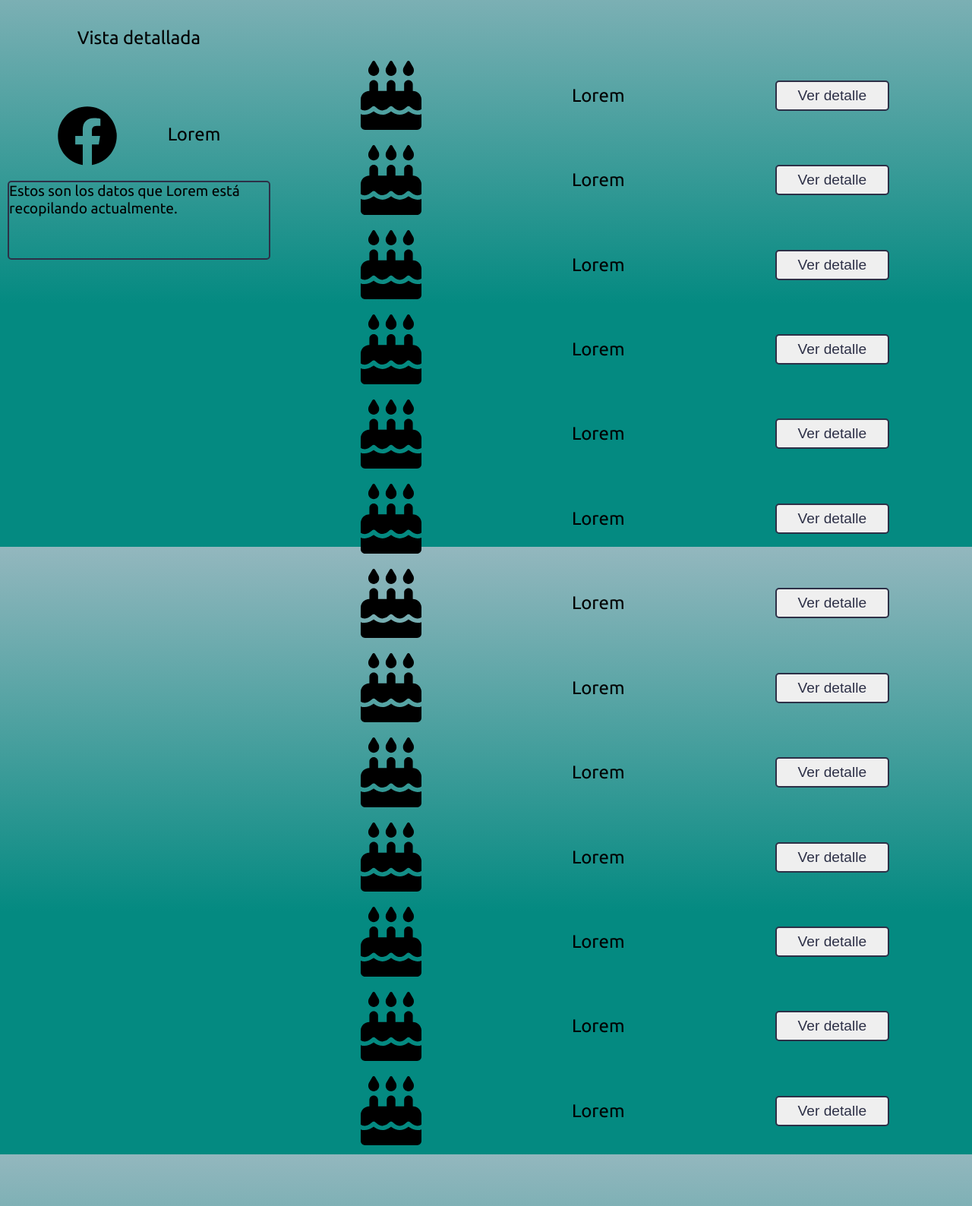
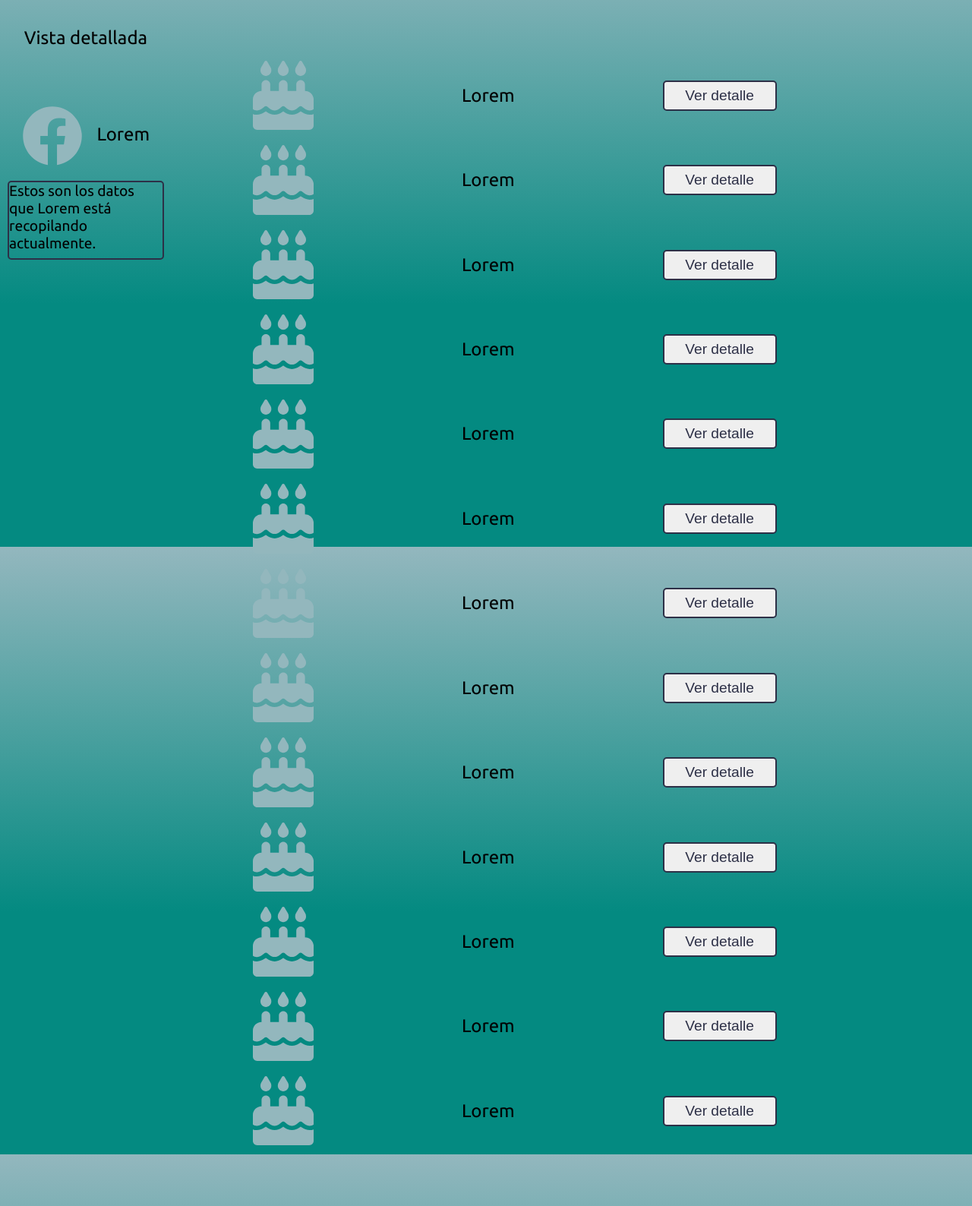
Before and after one commit to Irequipe/tesis, a PHP site: page /SIP/html/verdetalle.html in a window 1280 px wide. Shown: the part 80-1668 px from the top of the page at 76% size. Run offline with PHP 8.4, Linux system fonts and the light colour scheme.

Commit message:
cambio de color de los iconos y centrado de la parte de detalles

```diff
--- a/SIP/css/mediaqueries.css
+++ b/SIP/css/mediaqueries.css
@@ -61,6 +61,7 @@
         font-size: 0.5rem;
         color: var(--morado);
         border: 2px solid var(--morado);
+        margin-right: 0;
     }
     .card-detalleizq .card p{
         font-size: 0.8rem;
--- a/SIP/css/styles.css
+++ b/SIP/css/styles.css
@@ -149,6 +149,7 @@ footer p{
 }
 .card-redes div img{
     width: 60px;
+
 }
 .card-redes div button{
     width: 150px;
@@ -187,7 +188,7 @@ footer p{
 }
 .main-verdetalle{
     display: grid;
-    grid-template-columns: minmax(120px, 2fr) minmax(200px, 5fr);
+    grid-template-columns: minmax(120px, 1.5fr) minmax(200px, 7fr);
 }
 .card-detalleizq{
     display: grid;
@@ -210,6 +211,7 @@ footer p{
 }
 .card-detalleizq .card img{
     width: 5rem;
+    filter: invert(77%) sepia(6%) saturate(1133%) hue-rotate(142deg) brightness(94%) contrast(81%);
 }
 .card-detalleizq .card p{
     font-weight: var(--regular);
@@ -236,6 +238,7 @@ footer p{
 }
 .card-detalle div img{
     width: 5rem;
+    filter: invert(77%) sepia(6%) saturate(1133%) hue-rotate(142deg) brightness(94%) contrast(81%);
 }
 .card-detalle div span{
     font-size: 1.5rem;
@@ -247,4 +250,5 @@ footer p{
     font-size: 1.2rem;
     color: var(--morado);
     border: 2px solid var(--morado);
+    margin-right: 150px;
 }
```
